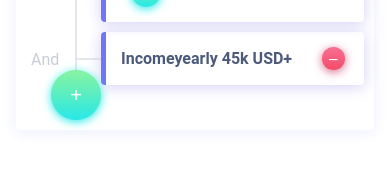
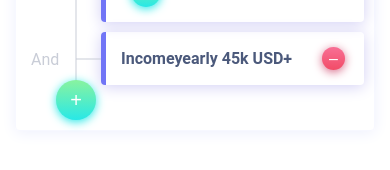
Before and after one commit to 1991Pawel/zadanie-rekrutacyjne, a React (Create React App) app: page / in a window 390 px wide. Shown: the part 440-610 px from the top of the page. Built offline with nearby package versions, Linux system fonts and the light colour scheme.

Commit message:
fix mediaQueries

```diff
--- a/src/components/List/List.module.scss
+++ b/src/components/List/List.module.scss
@@ -62,9 +62,6 @@
   position: absolute;
   bottom: 0;
   left: 6.5rem;
-
-  display: flex;
-  align-items: center;
   font-size: 2rem;
   cursor: pointer;
   display: block;
@@ -78,6 +75,8 @@
   box-shadow: 0 2px 10px #28e8e7;
 
   @media only screen and (max-width: 600px) {
-    left: 1.5rem;
+    left: 2rem;
+    height: 4rem;
+    width: 4rem;
   }
 }
```
